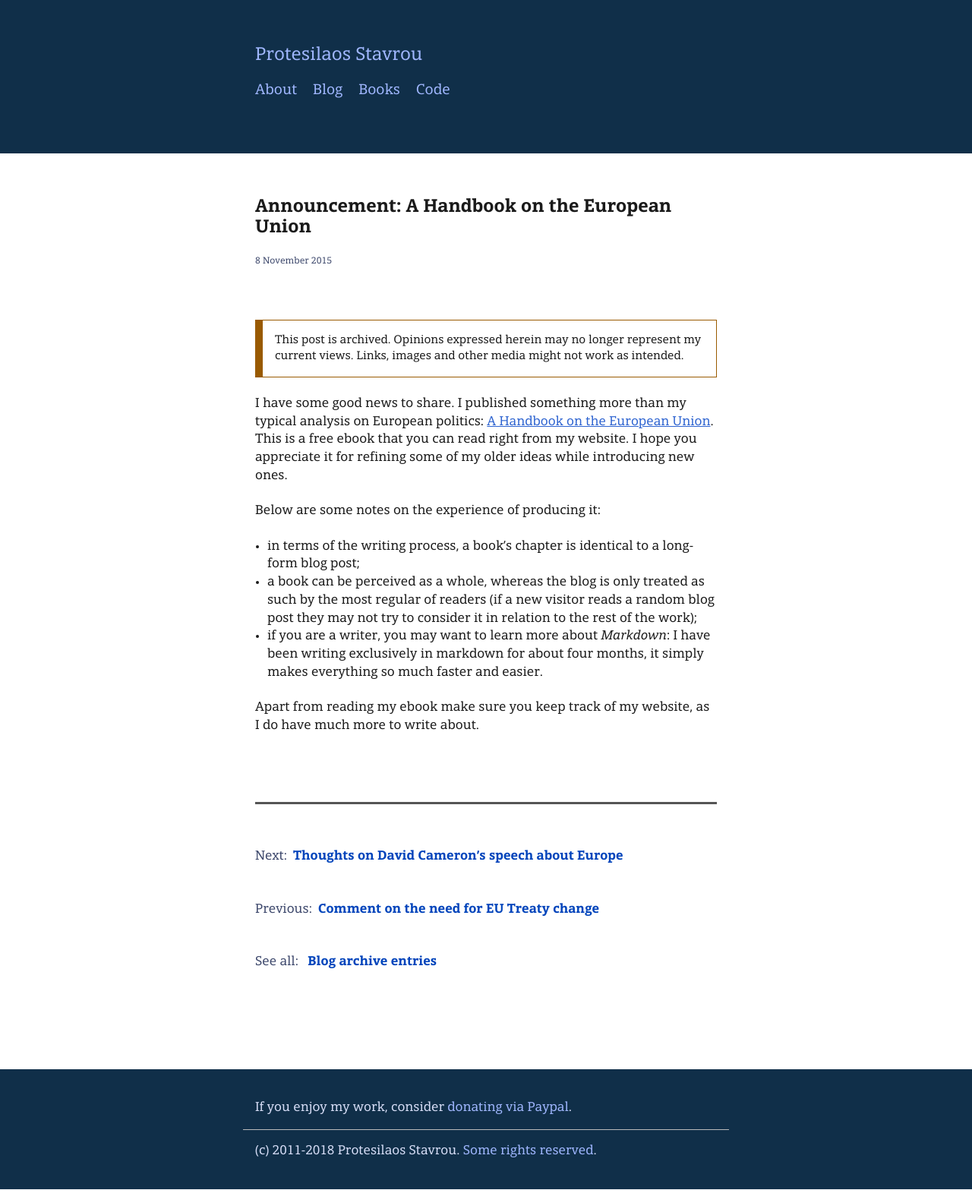
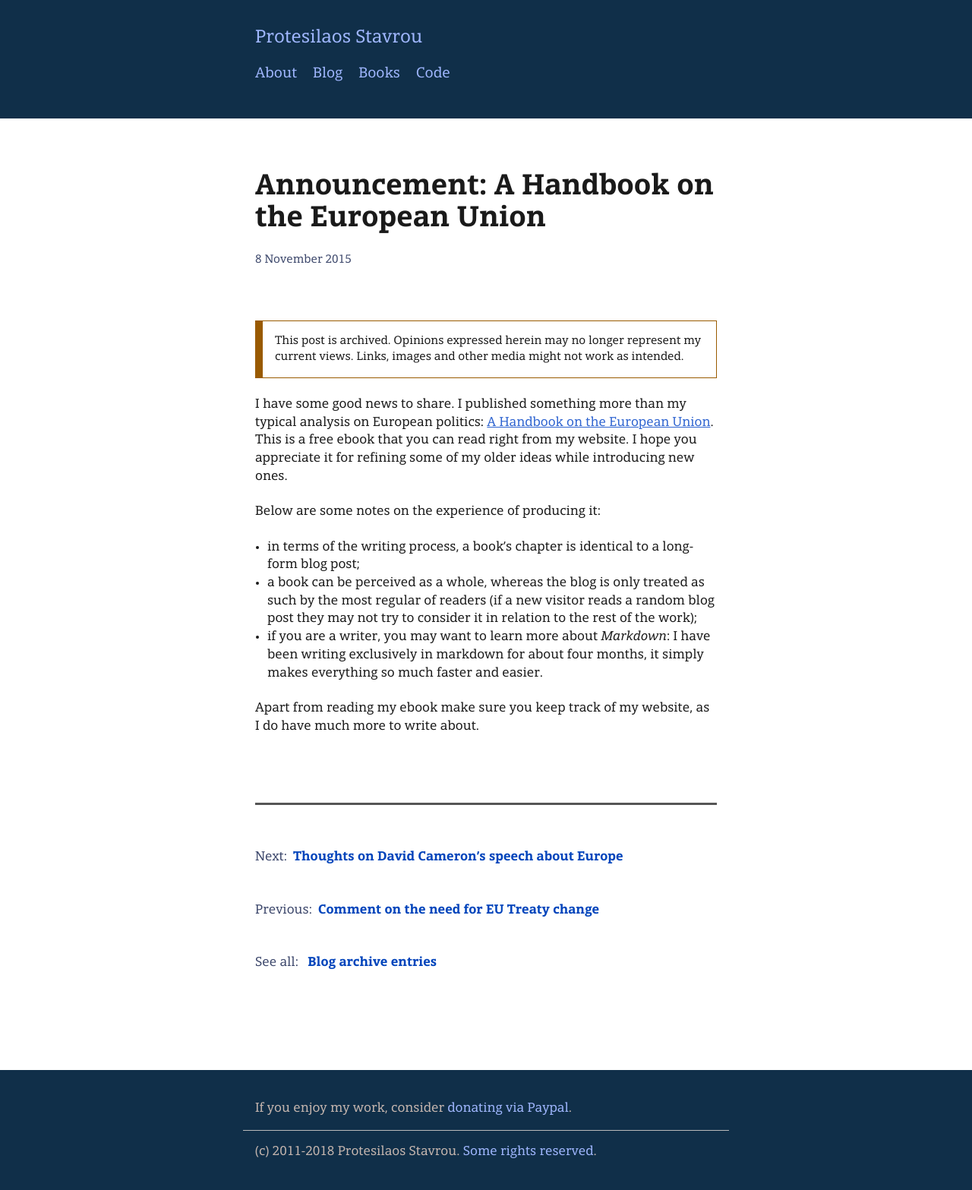
Before and after one commit to protesilaos/protesilaos.github.io, a Jekyll site: the page built from _archive/2015/2015-11-08-announcement-euhandbook.md, in a window 1280 px wide. Shown: the whole page at 76% size. Built offline with Jekyll 4.4.1, drawn with Linux system fonts in a browser that asks for light colours; some web fonts are replaced.

Commit message:
General refinements

```diff
--- a/_sass/_footer.scss
+++ b/_sass/_footer.scss
@@ -8,7 +8,7 @@
     }
 
     background: $brandbg;
-    color: $brandfg;
+    color: $brandfgalt;
     font-size: $msize;
     padding: $space-0 0;
     margin-top: $vertical-rhythm-0;
--- a/_sass/_header.scss
+++ b/_sass/_header.scss
@@ -8,15 +8,12 @@
 .header-inner {
     @extend %clearfix;
 
+    @include fluid-width-measure;
+
     @include fluid-font-size($lsize);
 
     @include tablet {
-        padding: $vertical-rhythm-2 $space-1;
-        max-width: $measure;
-    }
-
-    @include desktop {
-        max-width: $measure-xl;
+        padding: $vertical-rhythm-1 $space-1;
     }
 
     font-size: $lsize;
--- a/_sass/_index.scss
+++ b/_sass/_index.scss
@@ -46,14 +46,12 @@
     @include fluid-font-size($impact-text-l);
 
     font-size: $xxlsize;
-    font-weight: 400;
-    color: $basefg;
 }
 
 .index-impact-header-subtitle {
     @extend %index-impact-heading-elements;
 
-    @include fluid-font-size($impact-text-s);
+    @include fluid-font-size($xlsize);
 
     font-size: $lsize;
     font-weight: 400;
--- a/_sass/_post.scss
+++ b/_sass/_post.scss
@@ -1,11 +1,5 @@
 %container {
-    @include tablet {
-        max-width: $measure;
-    }
-
-    @include desktop {
-        max-width: $measure-xl;
-    }
+    @include fluid-width-measure;
 
     display: block;
     margin: 0 auto;
@@ -25,16 +19,19 @@
     }
 
     h1 {
+        @include fluid-font-size($impact-text-l);
+
         color: $basefg;
     }
 
+    // Inherits styles from h2
     .subtitle {
         color: $basefgalt;
         font-weight: 400;
     }
 
     time {
-        @include fluid-font-size($xxssize);
+        @include fluid-font-size($ssize);
 
         font-size: $ssize;
         margin: $vertical-rhythm-0 0;
@@ -49,9 +46,10 @@
 // NOTE same styles are found in _sass/_index.scss for `.index-item-label`
 // NOTE used in seminar layout to display arbitrary 'label' (description of seminar series)
 .post-header-subtitle-label {
-    @include fluid-font-size($xxssize);
+    @include fluid-font-size($ssize);
 
     font-size: $ssize;
+    font-style: italic;
     color: $basefgalt;
 }
 
```
